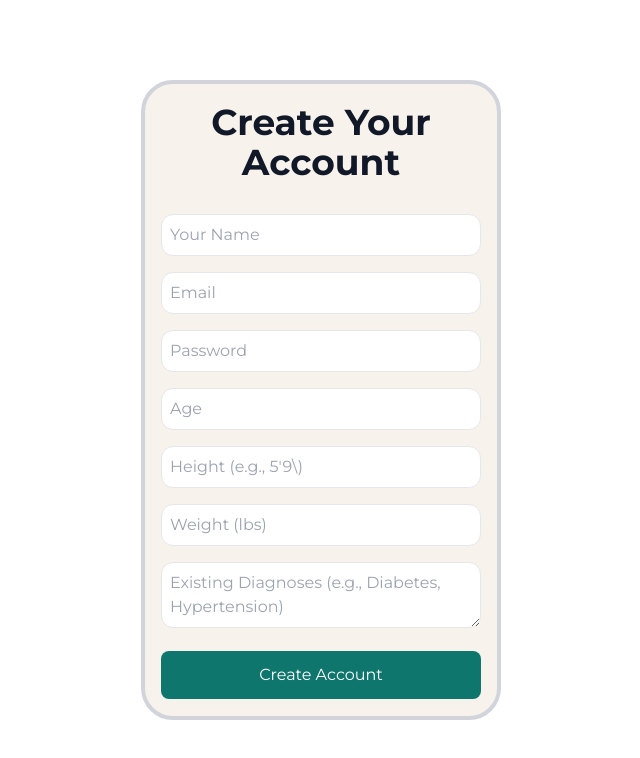
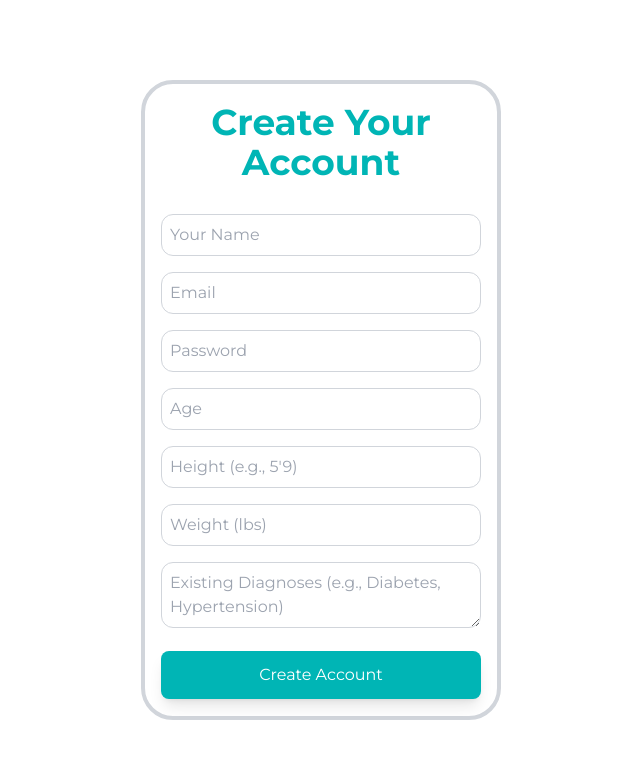
Before and after one commit to KatrinaFinney/vivea-health, a Next.js app: page /patient/input in a window 1280 px wide. Shown: the top 758 px of the page, without its empty margins (319-959 px from the left). Built offline with nearby package versions, Linux system fonts and the light colour scheme.

Commit message:
More UI polishes and added functionality

```diff
--- a/package.json
+++ b/package.json
@@ -10,6 +10,7 @@
   },
   "dependencies": {
     "echarts": "^5.6.0",
+    "gsap": "^3.12.7",
     "next": "15.1.6",
     "react": "^19.0.0",
     "react-dom": "^19.0.0"
--- a/src/app/globals.css
+++ b/src/app/globals.css
@@ -15,8 +15,11 @@
 }
 
 /* Apply the colors to the body */
+
 body {
-  font-family: 'Montserrat', Arial, Helvetica, sans-serif;
+  font-family: 'Montserrat', sans-serif;
+  background-color: var(--background); /* You can set these CSS variables dynamically or use Tailwind classes */
   color: var(--foreground);
-  background: var(--background);
 }
+
+/* If you prefer to use Tailwind utility classes, you might not need to set these here */
--- a/src/components/InputPage.js
+++ b/src/components/InputPage.js
@@ -1,6 +1,7 @@
 // src/components/InputPage.js
-import { useState } from "react";
+import { useEffect, useRef, useState } from "react";
 import { useRouter } from "next/router";
+import gsap from "gsap";
 
 export default function InputPage() {
   const router = useRouter();
@@ -15,6 +16,17 @@ export default function InputPage() {
   });
   const [errors, setErrors] = useState({});
   const [isLoading, setIsLoading] = useState(false);
+  const containerRef = useRef(null);
+
+  // Run a GSAP animation on mount
+  useEffect(() => {
+    console.log("InputPage: running GSAP animation");
+    gsap.fromTo(
+      containerRef.current,
+      { opacity: 0, y: 50 },
+      { opacity: 1, y: 0, duration: 1.5, ease: "power2.out" }
+    );
+  }, []);
 
   const handleInputChange = (e) => {
     const { name, value } = e.target;
@@ -64,12 +76,15 @@ export default function InputPage() {
 
   return (
     <div
-      className="min-h-screen flex items-center justify-center bg-white"
+      className="min-h-screen flex items-center justify-center bg-white dark:bg-gray-900"
       style={{ fontFamily: "Montserrat, sans-serif" }}
     >
-      <div className="border-4 border-gray-300 rounded-3xl p-4 w-[360px] min-h-[640px] flex flex-col justify-center mx-auto bg-[#F7F3EC]">
+      <div
+        ref={containerRef}
+        className="border-4 border-gray-300 dark:border-gray-600 rounded-3xl p-4 w-[360px] min-h-[640px] flex flex-col justify-center mx-auto bg-white dark:bg-gray-900"
+      >
         <div className="text-center mb-8">
-          <h1 className="text-4xl font-bold text-gray-900">
+          <h1 className="text-4xl font-bold text-primary">
             Create Your Account
           </h1>
         </div>
@@ -82,7 +97,7 @@ export default function InputPage() {
               placeholder="Your Name"
               value={patientName}
               onChange={handleInputChange}
-              className="w-full p-2 border rounded-md bg-white text-gray-900"
+              className="w-full p-2 border border-gray-300 rounded-md bg-white text-gray-900 focus:outline-none focus:ring-2 focus:ring-blue-300"
             />
             {errors.patientName && (
               <p className="text-xs text-red-500 mt-1">{errors.patientName}</p>
@@ -96,7 +111,7 @@ export default function InputPage() {
               placeholder="Email"
               value={email}
               onChange={handleInputChange}
-              className="w-full p-2 border rounded-md bg-white text-gray-900"
+              className="w-full p-2 border border-gray-300 rounded-md bg-white text-gray-900 focus:outline-none focus:ring-2 focus:ring-blue-300"
             />
             {errors.email && (
               <p className="text-xs text-red-500 mt-1">{errors.email}</p>
@@ -110,7 +125,7 @@ export default function InputPage() {
               placeholder="Password"
               value={password}
               onChange={handleInputChange}
-              className="w-full p-2 border rounded-md bg-white text-gray-900"
+              className="w-full p-2 border border-gray-300 rounded-md bg-white text-gray-900 focus:outline-none focus:ring-2 focus:ring-blue-300"
             />
             {errors.password && (
               <p className="text-xs text-red-500 mt-1">{errors.password}</p>
@@ -124,7 +139,7 @@ export default function InputPage() {
               placeholder="Age"
               value={healthData.age}
               onChange={handleInputChange}
-              className="w-full p-2 border rounded-md bg-white text-gray-900"
+              className="w-full p-2 border border-gray-300 rounded-md bg-white text-gray-900 focus:outline-none focus:ring-2 focus:ring-blue-300"
             />
             {errors.age && (
               <p className="text-xs text-red-500 mt-1">{errors.age}</p>
@@ -135,10 +150,10 @@ export default function InputPage() {
             <input
               type="text"
               name="height"
-              placeholder="Height (e.g., 5'9\)"
+              placeholder="Height (e.g., 5'9)"
               value={healthData.height}
               onChange={handleInputChange}
-              className="w-full p-2 border rounded-md bg-white text-gray-900"
+              className="w-full p-2 border border-gray-300 rounded-md bg-white text-gray-900 focus:outline-none focus:ring-2 focus:ring-blue-300"
             />
             {errors.height && (
               <p className="text-xs text-red-500 mt-1">{errors.height}</p>
@@ -152,7 +167,7 @@ export default function InputPage() {
               placeholder="Weight (lbs)"
               value={healthData.weight}
               onChange={handleInputChange}
-              className="w-full p-2 border rounded-md bg-white text-gray-900"
+              className="w-full p-2 border border-gray-300 rounded-md bg-white text-gray-900 focus:outline-none focus:ring-2 focus:ring-blue-300"
             />
             {errors.weight && (
               <p className="text-xs text-red-500 mt-1">{errors.weight}</p>
@@ -165,12 +180,12 @@ export default function InputPage() {
               placeholder="Existing Diagnoses (e.g., Diabetes, Hypertension)"
               value={healthData.conditions}
               onChange={handleInputChange}
-              className="w-full p-2 border rounded-md bg-white text-gray-900"
+              className="w-full p-2 border border-gray-300 rounded-md bg-white text-gray-900 focus:outline-none focus:ring-2 focus:ring-blue-300"
             ></textarea>
           </div>
           <button
             onClick={handleSubmit}
-            className="w-full bg-teal-700 text-white py-3 px-6 rounded"
+            className="w-full bg-primary hover:bg-teal-600 text-white py-3 px-6 rounded shadow-lg transition-colors"
           >
             {isLoading ? "Creating your account..." : "Create Account"}
           </button>
--- a/src/components/LoginPage.js
+++ b/src/components/LoginPage.js
@@ -1,12 +1,24 @@
-import { useState } from "react";
+// src/components/LoginPage.js
+import React, { useEffect, useRef, useState } from "react";
 import { useRouter } from "next/router";
+import gsap from "gsap";
 
-export default function LoginPage() {
+export default function LoginPage({ onSubmit = () => {} }) {
   const router = useRouter();
   const [email, setEmail] = useState("");
   const [password, setPassword] = useState("");
   const [errors, setErrors] = useState({});
   const [isLoading, setIsLoading] = useState(false);
+  const containerRef = useRef(null);
+
+  useEffect(() => {
+    console.log("LoginPage: running GSAP animation");
+    gsap.fromTo(
+      containerRef.current,
+      { opacity: 0, y: -50 },
+      { opacity: 1, y: 0, duration: 1.5, ease: "power2.out" }
+    );
+  }, []);
 
   const handleChangeEmail = (e) => {
     setEmail(e.target.value);
@@ -53,12 +65,15 @@ export default function LoginPage() {
 
   return (
     <div
-      className="min-h-screen flex items-center justify-center bg-white"
+      className="min-h-screen flex items-center justify-center bg-white dark:bg-gray-900"
       style={{ fontFamily: "Montserrat, sans-serif" }}
     >
-      <div className="border-4 border-gray-300 rounded-3xl p-4 w-[360px] min-h-[640px] flex flex-col justify-center mx-auto bg-[#F7F3EC]">
+      <div
+        ref={containerRef}
+        className="border-4 border-gray-300 dark:border-gray-600 rounded-3xl p-6 w-[360px] min-h-[640px] flex flex-col justify-center mx-auto bg-white dark:bg-gray-900"
+      >
         <div className="text-center mb-8">
-          <h1 className="text-4xl font-bold text-gray-900">Log In</h1>
+          <h1 className="text-4xl font-bold text-primary">Log In</h1>
         </div>
         <div className="max-w-md w-full space-y-4">
           {errors.general && (
@@ -71,7 +86,7 @@ export default function LoginPage() {
               placeholder="Email"
               value={email}
               onChange={handleChangeEmail}
-              className="w-full p-2 border rounded-md bg-white text-gray-900"
+              className="w-full p-2 border border-gray-300 rounded-md bg-white text-gray-900 focus:outline-none focus:ring-2 focus:ring-blue-300"
             />
             {errors.email && (
               <p className="text-xs text-red-500 mt-1">{errors.email}</p>
@@ -84,7 +99,7 @@ export default function LoginPage() {
               placeholder="Password"
               value={password}
               onChange={handleChangePassword}
-              className="w-full p-2 border rounded-md bg-white text-gray-900"
+              className="w-full p-2 border border-gray-300 rounded-md bg-white text-gray-900 focus:outline-none focus:ring-2 focus:ring-blue-300"
             />
             {errors.password && (
               <p className="text-xs text-red-500 mt-1">{errors.password}</p>
@@ -92,7 +107,7 @@ export default function LoginPage() {
           </div>
           <button
             onClick={handleSubmit}
-            className="w-full bg-green-700 glowing-button text-white py-3 px-6 rounded"
+            className="w-full bg-primary hover:bg-teal-600 text-white py-3 px-6 rounded shadow-lg transition-colors"
           >
             {isLoading ? "Logging in..." : "Log In"}
           </button>
--- a/tailwind.config.js
+++ b/tailwind.config.js
@@ -1,15 +1,16 @@
 // tailwind.config.js
 module.exports = {
-  darkMode: 'class', // enables toggling dark mode via the "dark" class
+  darkMode: 'class',
   content: [
     "./pages/**/*.{js,jsx,ts,tsx}",
-    "./src/components/**/*.{js,jsx,ts,tsx}",
+    "./src/components/**/*.{js,jsx,ts,tsx}"
   ],
   theme: {
     extend: {
       colors: {
         primary: '#00B5B5',
         secondary: '#E6F7F7',
+        // Remove tan if not used, or adjust if needed.
       },
       borderRadius: {
         none: '0px',
@@ -21,9 +22,9 @@ module.exports = {
         '2xl': '24px',
         '3xl': '32px',
         full: '9999px',
-        button: '8px',
-      },
-    },
+        button: '8px'
+      }
+    }
   },
   plugins: [],
 };
```
Also changed, not shown: src/components/HomePage.js (+9 -12 lines), src/components/SplashPage.js (+11 -10 lines), 1 other file (tests, documents, lock files or other folders).
